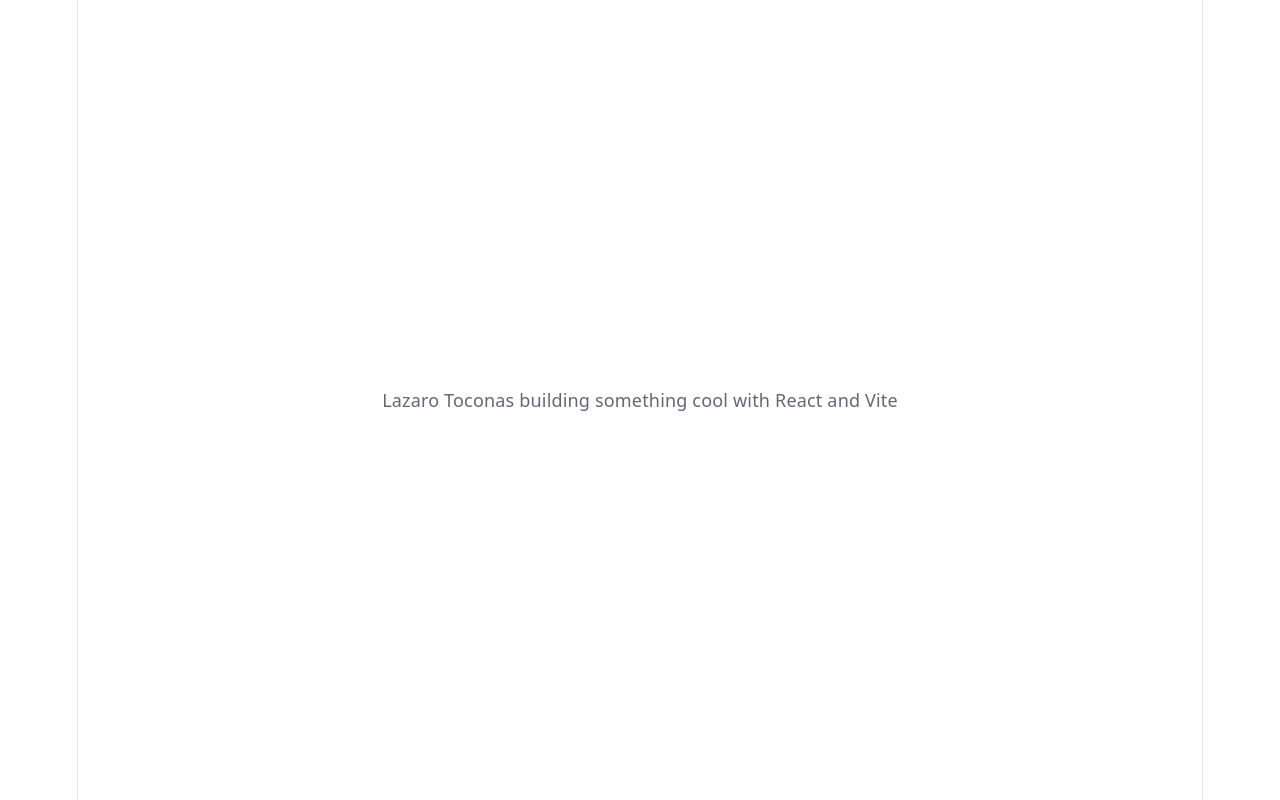
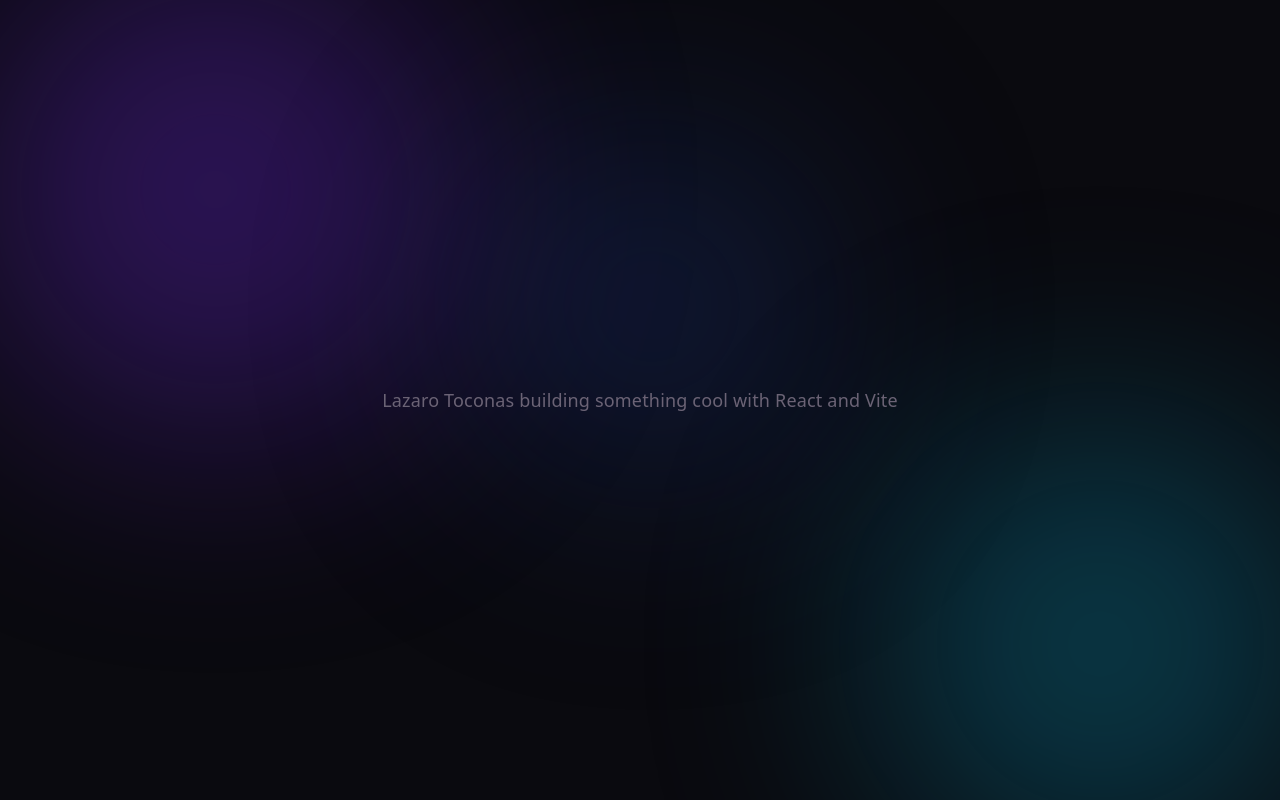
Before and after one commit to lazarus-99/portfolio, a React (Vite) app: page / in a window 1280 px wide. Built offline with nearby package versions, Linux system fonts and the light colour scheme.

Commit message:
Added background

```diff
--- a/src/App.css
+++ b/src/App.css
@@ -1,61 +1,3 @@
-.counter {
-  font-size: 16px;
-  padding: 5px 10px;
-  border-radius: 5px;
-  color: var(--accent);
-  background: var(--accent-bg);
-  border: 2px solid transparent;
-  transition: border-color 0.3s;
-  margin-bottom: 24px;
-
-  &:hover {
-    border-color: var(--accent-border);
-  }
-  &:focus-visible {
-    outline: 2px solid var(--accent);
-    outline-offset: 2px;
-  }
-}
-
-.hero {
-  position: relative;
-
-  .base,
-  .framework,
-  .vite {
-    inset-inline: 0;
-    margin: 0 auto;
-  }
-
-  .base {
-    width: 170px;
-    position: relative;
-    z-index: 0;
-  }
-
-  .framework,
-  .vite {
-    position: absolute;
-  }
-
-  .framework {
-    z-index: 1;
-    top: 34px;
-    height: 28px;
-    transform: perspective(2000px) rotateZ(300deg) rotateX(44deg) rotateY(39deg)
-      scale(1.4);
-  }
-
-  .vite {
-    z-index: 0;
-    top: 107px;
-    height: 26px;
-    width: auto;
-    transform: perspective(2000px) rotateZ(300deg) rotateX(40deg) rotateY(39deg)
-      scale(0.8);
-  }
-}
-
 #center {
   display: flex;
   flex-direction: column;
@@ -69,116 +11,3 @@
     gap: 18px;
   }
 }
-
-#next-steps {
-  display: flex;
-  border-top: 1px solid var(--border);
-  text-align: left;
-
-  & > div {
-    flex: 1 1 0;
-    padding: 32px;
-    @media (max-width: 1024px) {
-      padding: 24px 20px;
-    }
-  }
-
-  .icon {
-    margin-bottom: 16px;
-    width: 22px;
-    height: 22px;
-  }
-
-  @media (max-width: 1024px) {
-    flex-direction: column;
-    text-align: center;
-  }
-}
-
-#docs {
-  border-right: 1px solid var(--border);
-
-  @media (max-width: 1024px) {
-    border-right: none;
-    border-bottom: 1px solid var(--border);
-  }
-}
-
-#next-steps ul {
-  list-style: none;
-  padding: 0;
-  display: flex;
-  gap: 8px;
-  margin: 32px 0 0;
-
-  .logo {
-    height: 18px;
-  }
-
-  a {
-    color: var(--text-h);
-    font-size: 16px;
-    border-radius: 6px;
-    background: var(--social-bg);
-    display: flex;
-    padding: 6px 12px;
-    align-items: center;
-    gap: 8px;
-    text-decoration: none;
-    transition: box-shadow 0.3s;
-
-    &:hover {
-      box-shadow: var(--shadow);
-    }
-    .button-icon {
-      height: 18px;
-      width: 18px;
-    }
-  }
-
-  @media (max-width: 1024px) {
-    margin-top: 20px;
-    flex-wrap: wrap;
-    justify-content: center;
-
-    li {
-      flex: 1 1 calc(50% - 8px);
-    }
-
-    a {
-      width: 100%;
-      justify-content: center;
-      box-sizing: border-box;
-    }
-  }
-}
-
-#spacer {
-  height: 88px;
-  border-top: 1px solid var(--border);
-  @media (max-width: 1024px) {
-    height: 48px;
-  }
-}
-
-.ticks {
-  position: relative;
-  width: 100%;
-
-  &::before,
-  &::after {
-    content: '';
-    position: absolute;
-    top: -4.5px;
-    border: 5px solid transparent;
-  }
-
-  &::before {
-    left: 0;
-    border-left-color: var(--border);
-  }
-  &::after {
-    right: 0;
-    border-right-color: var(--border);
-  }
-}
--- a/src/App.jsx
+++ b/src/App.jsx
@@ -1,10 +1,12 @@
 import { useState } from 'react'
 import './App.css'
+import Background from './background'
 
 function App() {
 
   return (
     <>
+      <Background />
       <section id="center">
         Lazaro Toconas building something cool with React and Vite
       </section>
--- /dev/null
+++ b/src/background/index.jsx
@@ -0,0 +1,12 @@
+import React from "react";
+import "./style.css";
+
+export default function Background() {
+  return (
+    <div className="bg-wrapper">
+      <div className="bg-blob bg-blob-1"></div>
+      <div className="bg-blob bg-blob-2"></div>
+      <div className="bg-blob bg-blob-3"></div>
+    </div>
+  );
+}
--- /dev/null
+++ b/src/background/style.css
@@ -0,0 +1,56 @@
+.bg-wrapper {
+  position: fixed;
+  inset: 0;
+  z-index: -1;
+  background: #0a0a0f;
+  overflow: hidden;
+}
+
+.bg-blob {
+  position: absolute;
+  border-radius: 50%;
+  filter: blur(120px);
+  opacity: 0.35;
+}
+
+.bg-blob-1 {
+  width: 500px;
+  height: 500px;
+  background: #6d28d9;
+  top: -10%;
+  left: -5%;
+  animation: float1 22s ease-in-out infinite;
+}
+
+.bg-blob-2 {
+  width: 450px;
+  height: 450px;
+  background: #0891b2;
+  bottom: -10%;
+  right: -5%;
+  animation: float2 26s ease-in-out infinite;
+}
+
+.bg-blob-3 {
+  width: 350px;
+  height: 350px;
+  background: #1e3a8a;
+  top: 40%;
+  left: 50%;
+  animation: float3 30s ease-in-out infinite;
+}
+
+@keyframes float1 {
+  0%, 100% { transform: translate(0, 0); }
+  50% { transform: translate(60px, 40px); }
+}
+
+@keyframes float2 {
+  0%, 100% { transform: translate(0, 0); }
+  50% { transform: translate(-50px, -30px); }
+}
+
+@keyframes float3 {
+  0%, 100% { transform: translate(-50%, -50%); }
+  50% { transform: translate(calc(-50% + 40px), calc(-50% - 50px)); }
+}
--- a/src/index.css
+++ b/src/index.css
@@ -59,7 +59,7 @@
   max-width: 100%;
   margin: 0 auto;
   text-align: center;
-  border-inline: 1px solid var(--border);
+  /* border-inline: 1px solid var(--border); */
   min-height: 100svh;
   display: flex;
   flex-direction: column;
```
